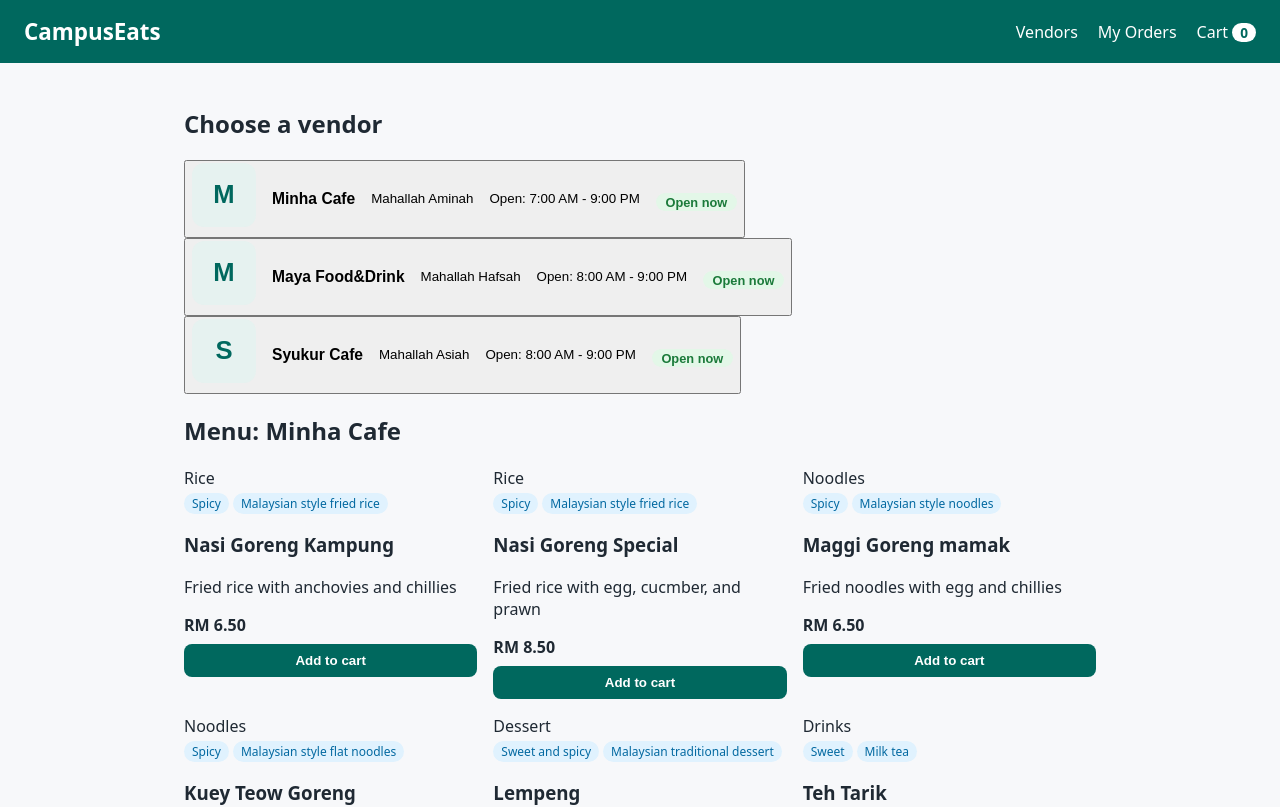
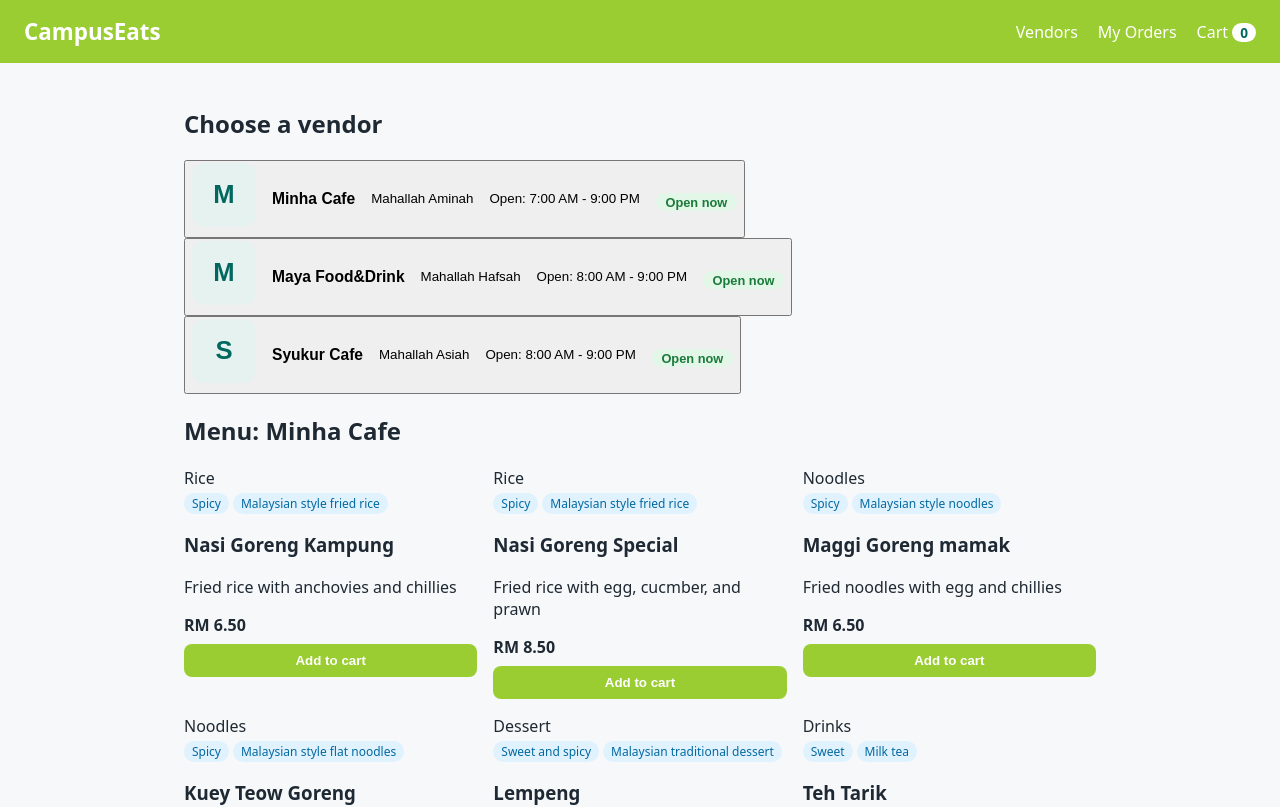
Before and after one commit to aishahmaisara2026/campuseats-2415896, a React (Vite) app: page / in a window 1280 px wide. Shown: the top 807 px of the page. Built offline with nearby package versions, Linux system fonts and the light colour scheme.

Commit message:
Changing theme

```diff
--- a/src/index.css
+++ b/src/index.css
@@ -18,7 +18,7 @@ body { margin: 0; }
   justify-content: space-between;
   align-items: center;
   padding: 1rem 1.5rem;
-  background: var(--green);
+  background: yellowgreen;
   color: #fff;
 }
 .logo { margin: 0; font-size: 1.4rem; }
@@ -59,7 +59,7 @@ body { margin: 0; }
 .status.closed { background: #fdecea; color: #b3261e; }
 .btn {
   width: 100%; padding: 0.55rem; border: 0; border-radius: 8px;
-  background: var(--green); color: #fff; font-weight: 600; cursor: pointer;
+  background: yellowgreen; color: #fff; font-weight: 600; cursor: pointer;
 }
 .btn:disabled { background: #c5cbd3; cursor: not-allowed; }
 
```
